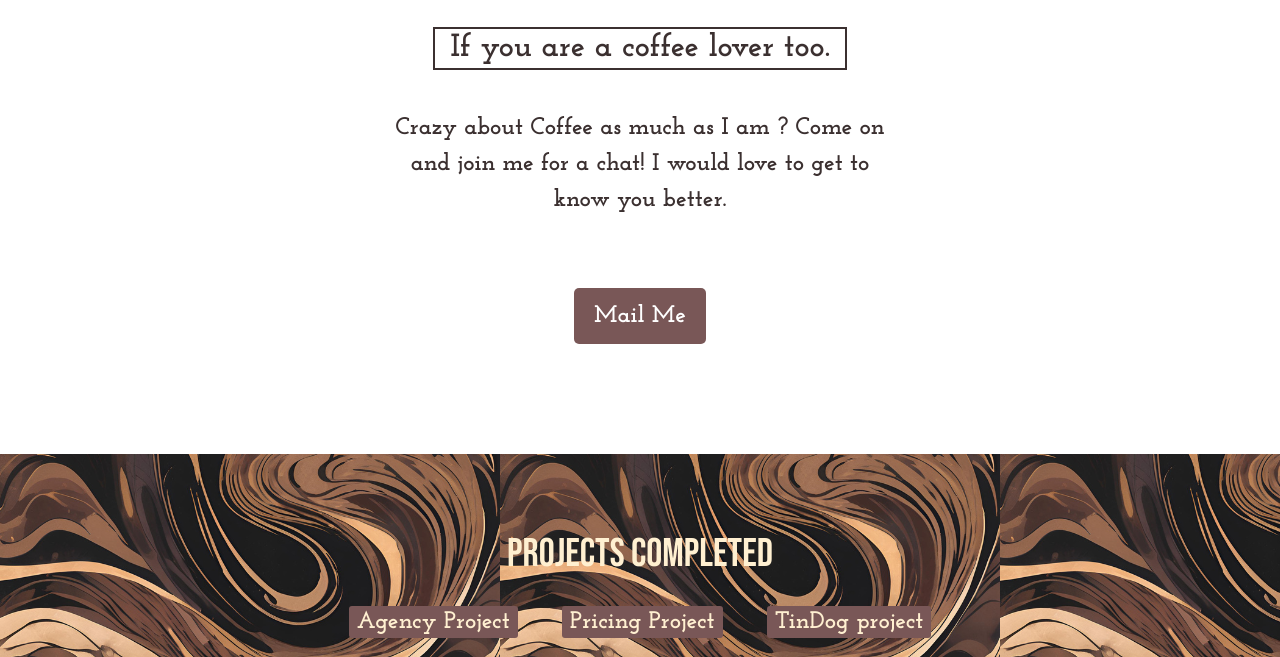
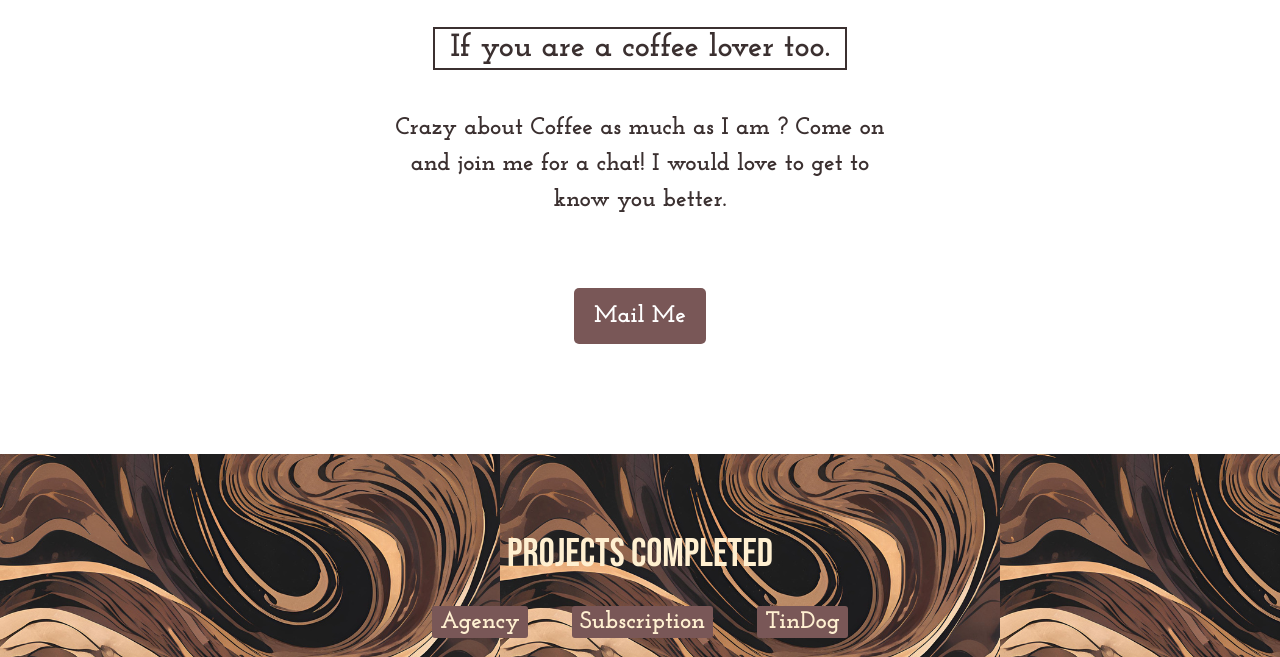
Before and after one commit to Juhairry-Anwer/Juhairry-s-Personal-Website, a plain HTML site: page index.html in a window 1280 px wide. Shown: the part 2690-3347 px from the top of the page. Drawn offline with nearby package versions, Linux system fonts and the light colour scheme.

Commit message:
Add files via upload

```diff
--- a/index.html
+++ b/index.html
@@ -81,9 +81,9 @@
     <footer>
       <p class="bebas-neue-regular" style="margin-bottom: 20px;">Projects Completed</p>
       <div class="links">
-        <a href="https://juhairry-anwer.github.io/Web-design-agency-project/" class="agency">Agency Project</a>
-        <a href="https://juhairry-anwer.github.io/Pricing-table-project/" class="pricing-table">Pricing Project</a>
-        <a href="https://juhairry-anwer.github.io/Tindog-Project/" class="tindog">TinDog project</a>
+        <a href="https://juhairry-anwer.github.io/Web-design-agency-project/" class="agency">Agency</a>
+        <a href="https://juhairry-anwer.github.io/Pricing-table-project/" class="pricing-table">Subscription</a>
+        <a href="https://juhairry-anwer.github.io/Tindog-Project/" class="tindog">TinDog</a>
       </div>
       <p class="bebas-neue-regular">© Mohamed Juhairry</p>
     </footer>
```
